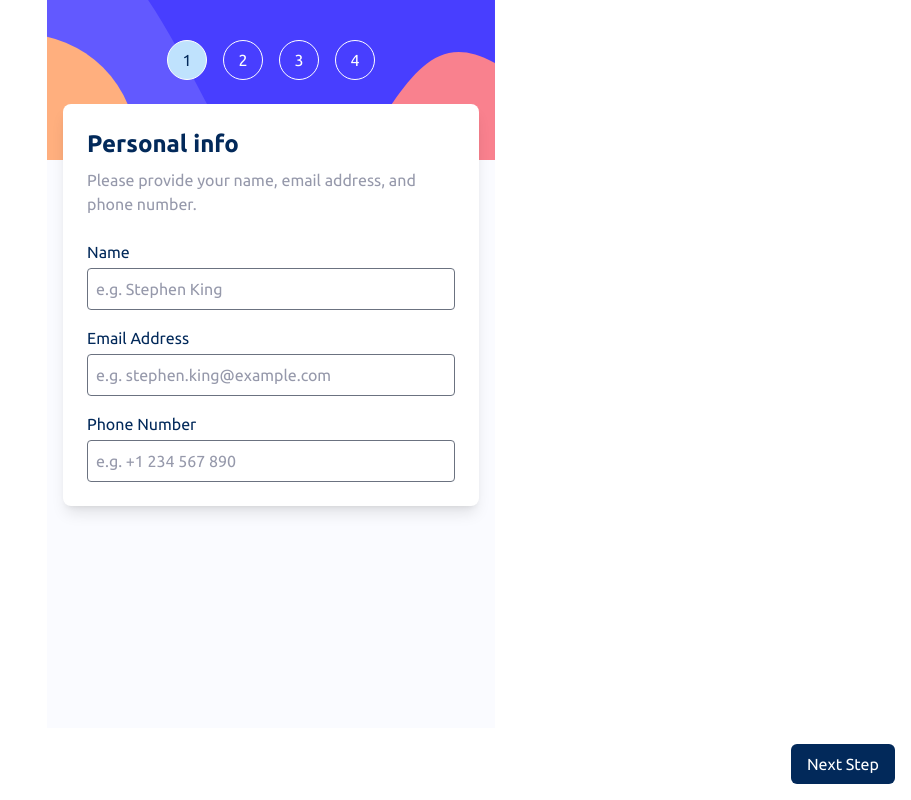
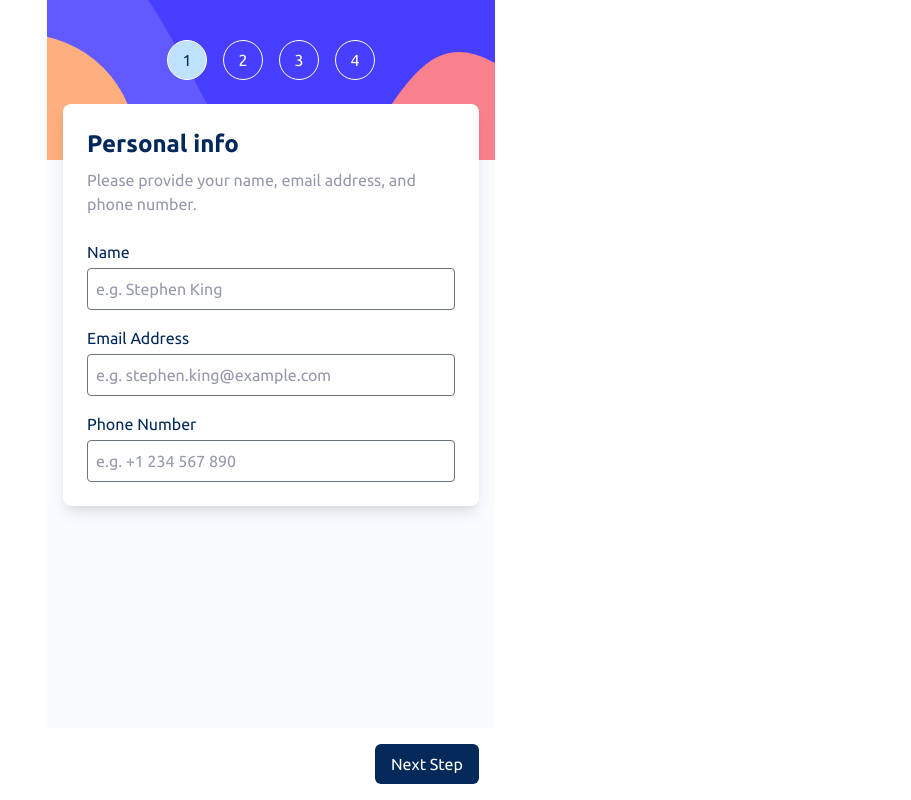
Before and after one commit to cjcoops/multi-step-form, a React (Vite) app: page / in a window 1280 px wide. Shown: the whole page, without its empty margins (369-1280 px from the left). Built offline with nearby package versions, Linux system fonts and the light colour scheme.

Commit message:
Fix issue with fixed footer

```diff
--- a/src/App.tsx
+++ b/src/App.tsx
@@ -34,7 +34,7 @@ function App() {
   const goToPlanSelection = () => setStep(2);
 
   return (
-    <div className="bg-alabaster mx-auto min-h-screen max-w-md">
+    <div className="bg-alabaster mx-auto flex min-h-screen max-w-md flex-col">
       <header className="h-40 bg-[url('/images/bg-sidebar-mobile.svg')] bg-cover bg-no-repeat p-10">
         <div className="flex justify-center gap-4">
           {STEPS.map((step, index) => (
@@ -63,7 +63,7 @@ function App() {
           {currentStep === 4 && <Summary formData={formValues} changePlan={goToPlanSelection} />}
         </div>
       </main>
-      <footer className="fixed bottom-0 left-0 right-0 flex bg-white p-4">
+      <footer className="sticky bottom-0 mt-auto flex bg-white p-4">
         {currentStep > 1 && (
           <button type="button" onClick={handleBack} className="text-cool-gray">
             Go Back
```
